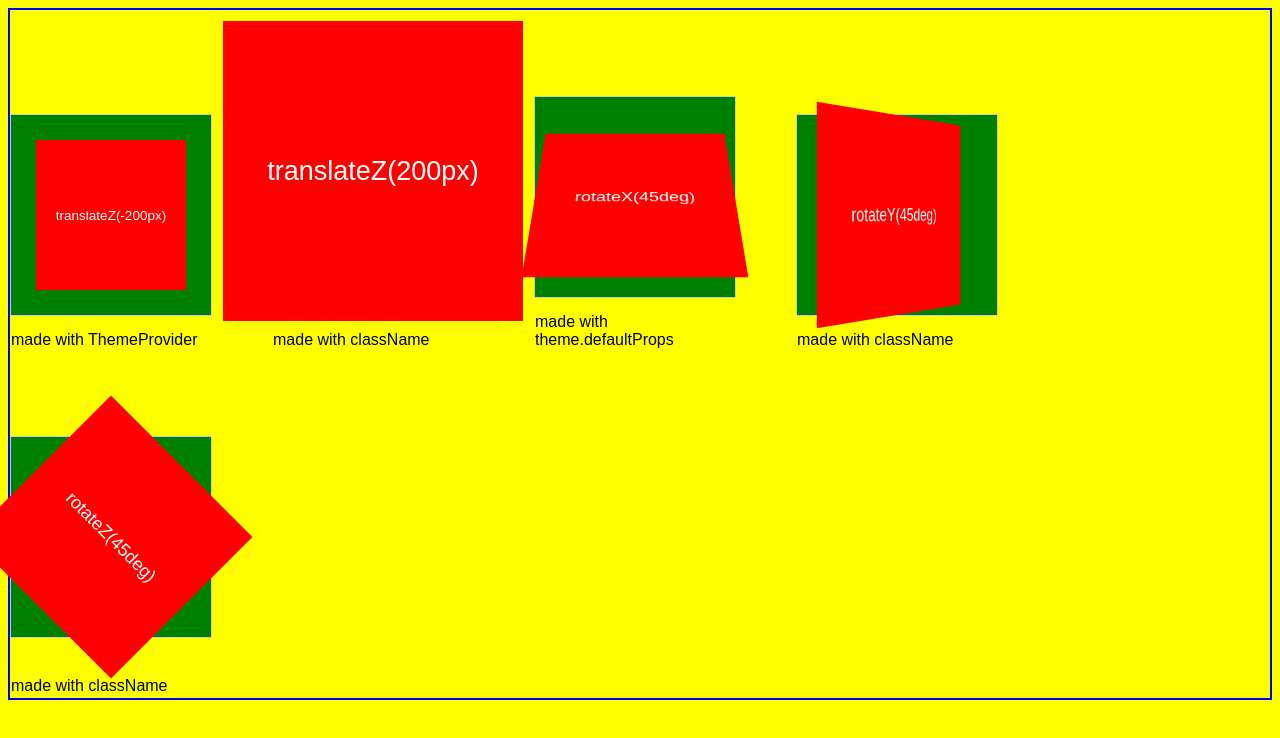
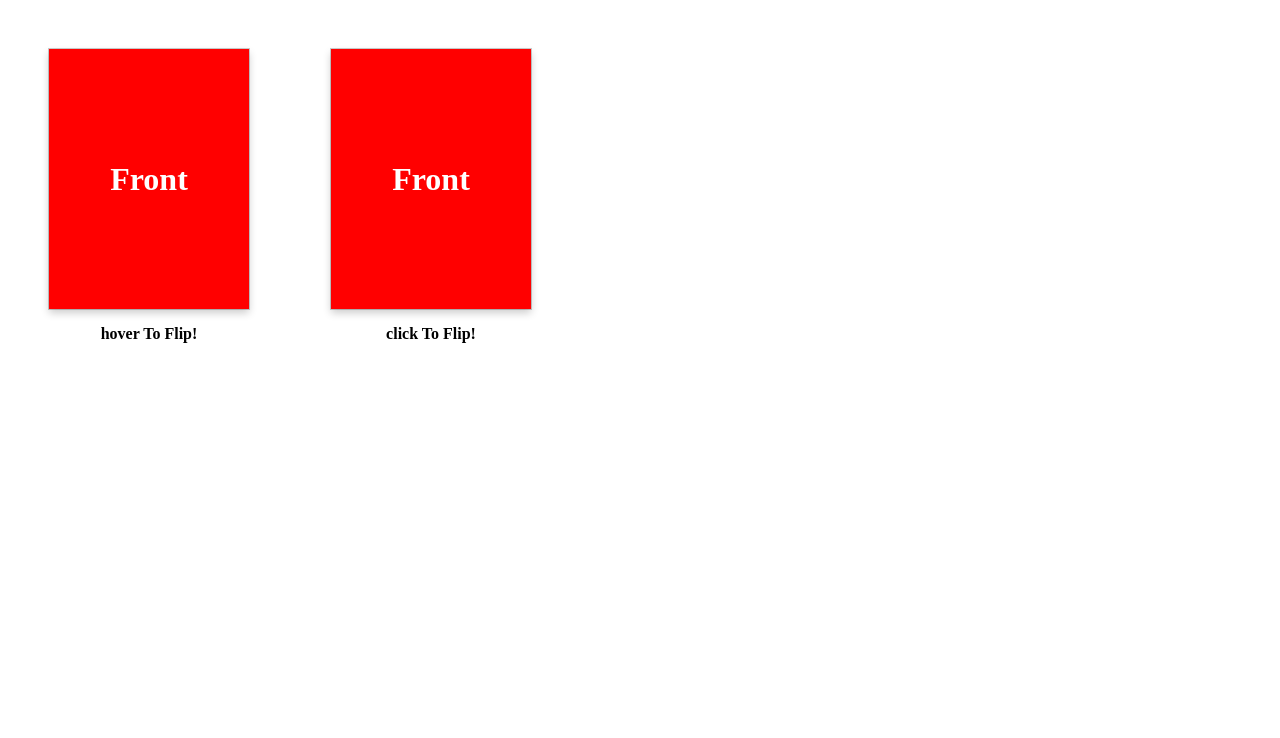
Before and after one commit to raficode2303/3d-transforms, a React (Create React App) app: page / in a window 1280 px wide. Shown: the top 738 px of the page. Built offline with nearby package versions, Linux system fonts and the light colour scheme.

Commit message:
3.card-flip: DONE! - include flip with hover and flip with click!

```diff
--- a/src/3.card-flip/App.js
+++ b/src/3.card-flip/App.js
@@ -1,8 +1,38 @@
 import React from 'react'
-import { Scene, Panel } from './card-flip.styles'
+import { useState } from 'react'
+import { Scene, Card, CardFace } from './card-flip.styles'
 
 const App = () => {
-  return <div>App</div>
+  const [isClicked, setIsClicked] = useState(() => false)
+  const [isHover, setIsHover] = useState(() => false)
+  return (
+    <>
+      <Scene>
+        <Card
+          isFlipped={isHover}
+          onMouseOver={() => setIsHover((prev) => !prev)}
+        >
+          <CardFace bgColor={'red'}>Front</CardFace>
+          <CardFace bgColor={'blue'} isRotate={true}>
+            Back
+          </CardFace>
+        </Card>
+        <p>hover To Flip!</p>
+      </Scene>
+      <Scene>
+        <Card
+          isFlipped={isClicked}
+          onClick={() => setIsClicked((prev) => !prev)}
+        >
+          <CardFace bgColor={'red'}>Front</CardFace>
+          <CardFace bgColor={'blue'} isRotate={true}>
+            Back
+          </CardFace>
+        </Card>
+        <p>click To Flip!</p>
+      </Scene>
+    </>
+  )
 }
 
 export default App
--- a/src/3.card-flip/card-flip.styles.js
+++ b/src/3.card-flip/card-flip.styles.js
@@ -1,5 +1,46 @@
 import styled from 'styled-components'
 
-const Scene = styled.div``
+export const Scene = styled.div`
+  width: 200px;
+  height: 260px;
+  perspective: 400px;
+  background-color: transparent;
+  float: left;
+  border: 1px solid #ccc;
+  font-weight: bold;
+  text-align: center;
+  margin: 40px;
+`
 
-export const Panel = styled.div``
+export const Card = styled.div`
+  cursor: pointer;
+  width: 100%;
+  height: 100%;
+  position: relative;
+  transition: 1s;
+  /* most important */
+  transform-style: preserve-3d;
+  /* --start optional..1 */
+  transform-origin: center;
+  transform: ${({ isFlipped }) => (isFlipped ? 'rotateY(180deg)' : 'none')};
+  /* --end optional..1 */
+  /* ---start of optional..2--- */
+  transform-origin: center right;
+  transform: ${({ isFlipped }) =>
+    isFlipped ? 'translateX(-100%) rotateY(-180deg)' : 'none'};
+  /* ---end of optional..2--- */
+  box-shadow: 0 4px 8px 0 rgba(0, 0, 0, 0.2);
+  line-height: 260px;
+  color: #fff;
+  font-size: 2rem;
+`
+export const CardFace = styled.div`
+  position: absolute;
+  width: 100%;
+  height: 100%;
+
+  background-color: ${(props) => props.bgColor};
+  -webkit-backface-visibility: hidden;
+  backface-visibility: hidden;
+  transform: ${(props) => (props.isRotate ? 'rotateY(180deg)' : 'none')};
+`
--- a/src/3.card-flip/index.js
+++ b/src/3.card-flip/index.js
@@ -1,7 +1,6 @@
 import React from 'react'
+import App from './App'
 
-function index() {
-  return <div>index</div>
-}
+const Index = () => <App />
 
-export default index
+export default Index
--- a/src/index.js
+++ b/src/index.js
@@ -1,5 +1,5 @@
 import * as ReactDOM from 'react-dom/client'
-import Index from './2.3d-transform-functions'
+import Index from './3.card-flip'
 
 const root = ReactDOM.createRoot(document.getElementById('root'))
 root.render(<Index />)
```
